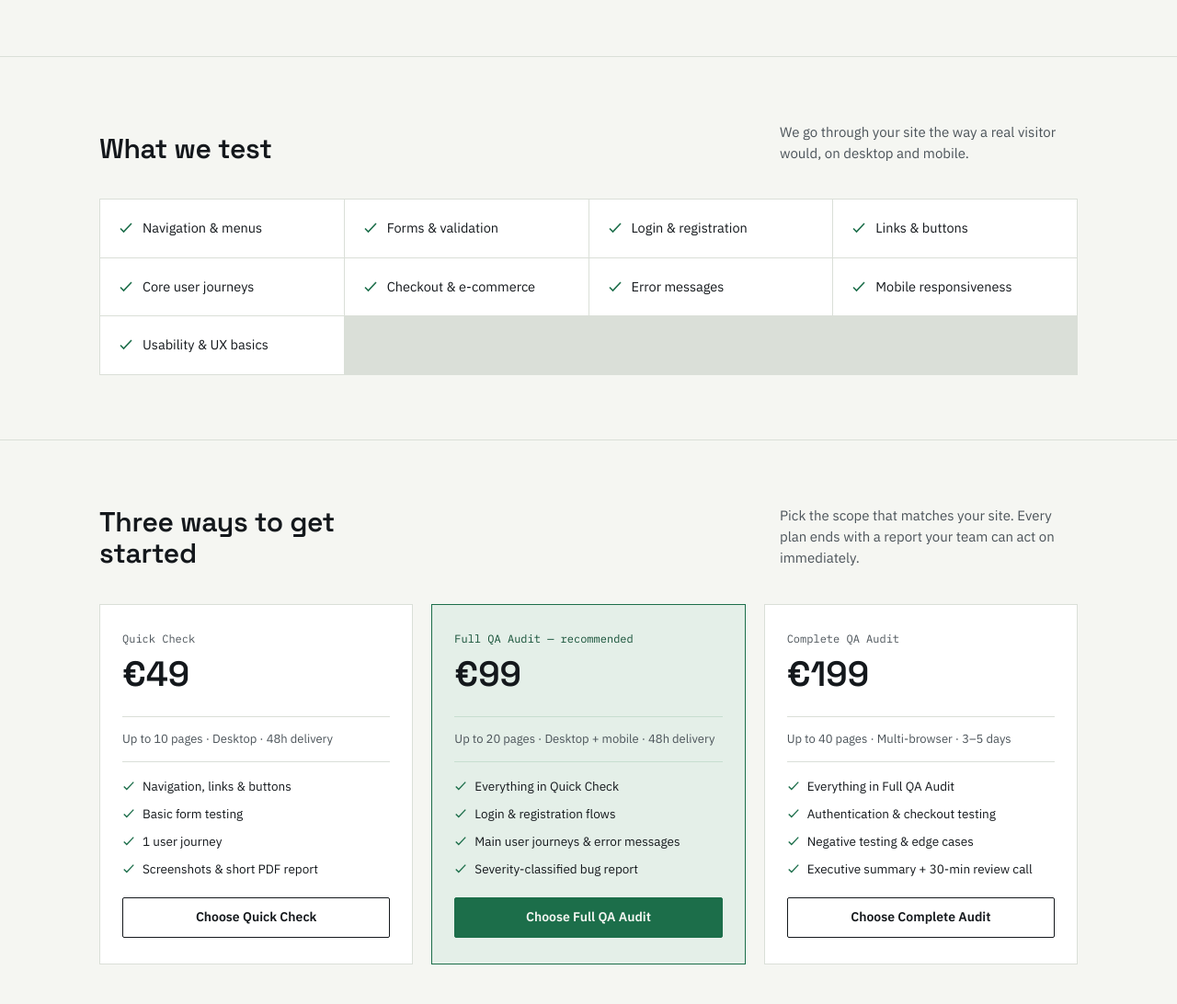
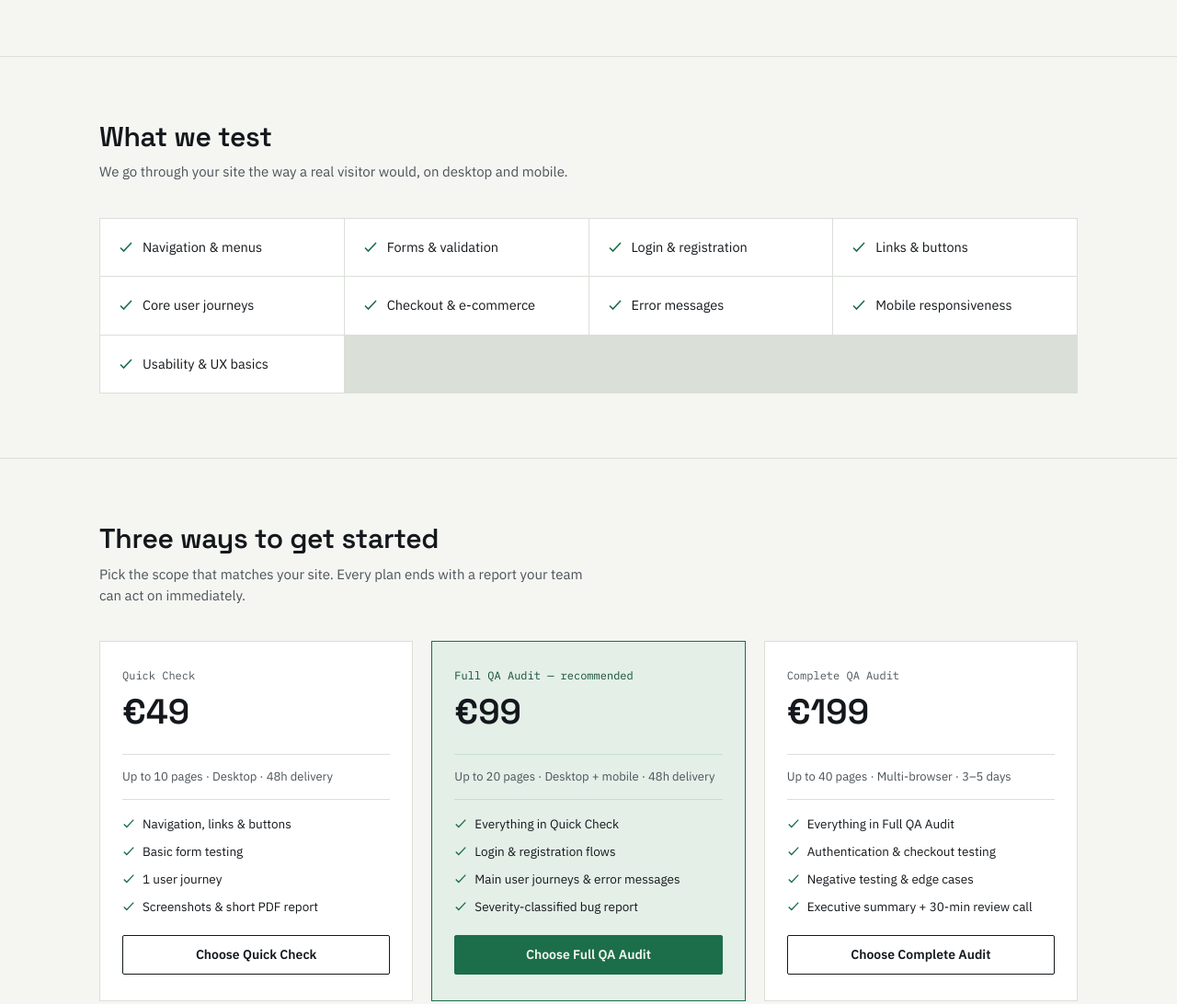
Before and after one commit to dimah05/Service-QA, a plain HTML site: page index.html in a window 1280 px wide. Shown: the part 860-1952 px from the top of the page at 92% size. Drawn offline with Linux system fonts and the light colour scheme.

Commit message:
Add files via upload

```diff
--- a/index.html
+++ b/index.html
@@ -229,14 +229,12 @@
   section.tests{padding:70px 0; border-top:1px solid var(--line);}
   .section-head{
     display:flex;
-    justify-content:space-between;
-    align-items:flex-end;
-    gap:24px;
+    flex-direction:column;
+    gap:10px;
     margin-bottom:38px;
-    flex-wrap:wrap;
   }
-  .section-head h2{font-size:30px; max-width:16ch;}
-  .section-head p{color:var(--ink-soft); max-width:36ch; margin:0; font-size:15px;}
+  .section-head h2{font-size:30px; max-width:26ch;}
+  .section-head p{color:var(--ink-soft); max-width:60ch; margin:0; font-size:15px;}
   .test-grid{
     display:grid;
     grid-template-columns:repeat(auto-fill, minmax(230px, 1fr));
```
